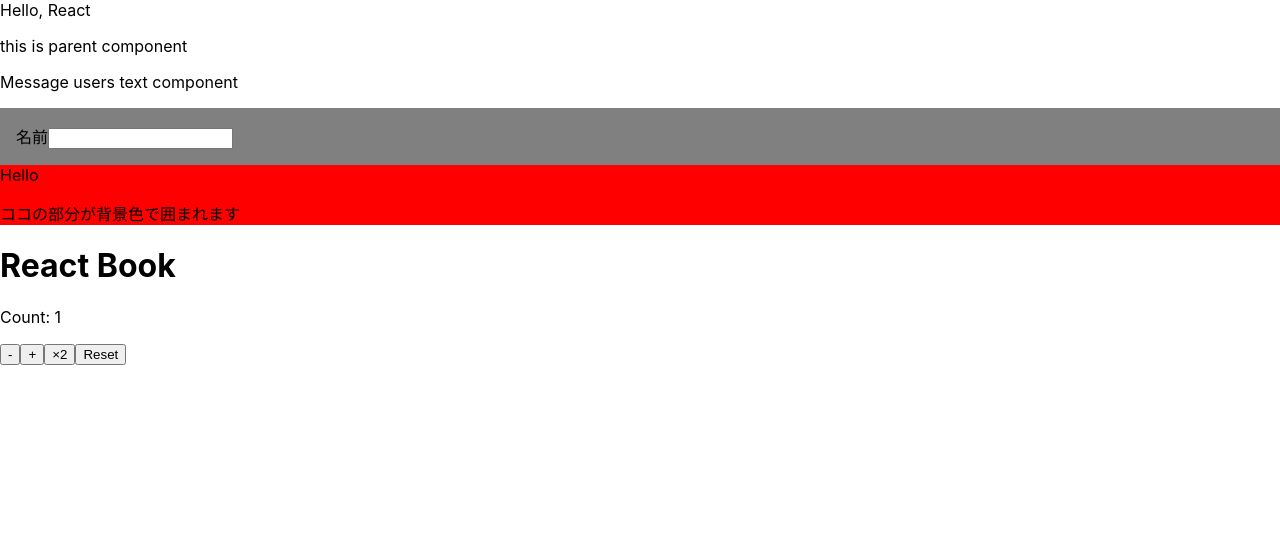
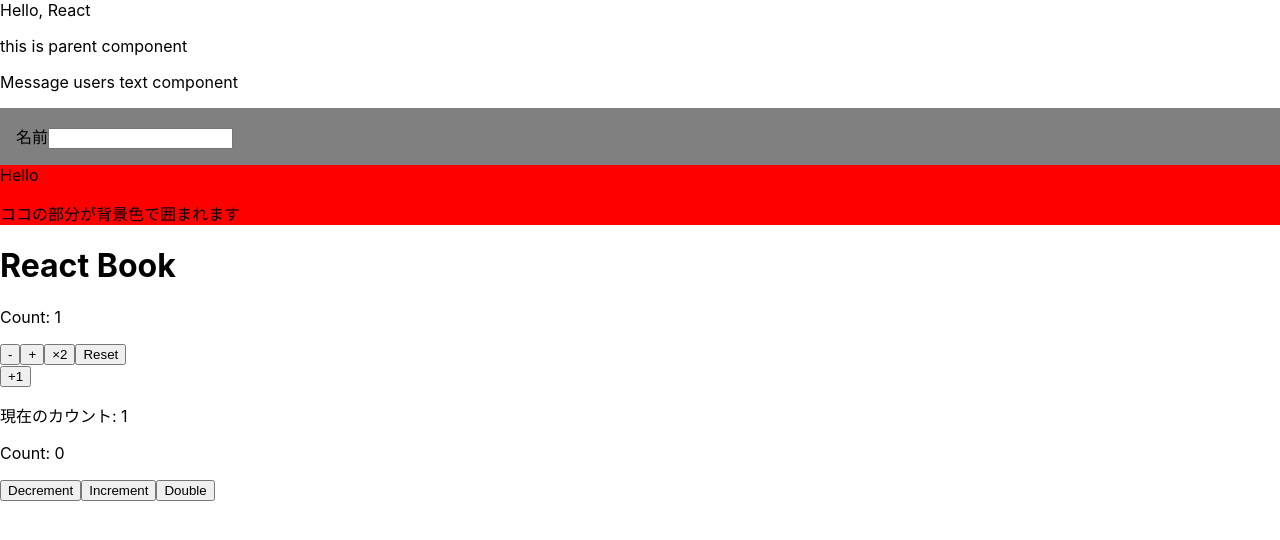
Before and after one commit to Harasou21/to_do, a React (Create React App) app in the folder react-ts-to_do/: page / in a window 1280 px wide. Shown: the top 540 px of the page. Built offline with nearby package versions, Linux system fonts and the light colour scheme.

Commit message:
関数とコンポーネントのメモ化についての勉強

```diff
--- /dev/null
+++ b/react-ts-to_do/src/components/Parent.tsx
@@ -0,0 +1,63 @@
+import React, { memo, useState } from 'react'
+
+type FizzProps = {
+  isFizz: boolean
+}
+
+// Fizzは通常の関数コンポーネント
+// isFizzがtrueの場合はFizzと表示し、それ以外は何も表示しない
+// isFizzの変化に関わらず、親が再描画されるとFizzも再描画される
+const Fizz = (props: FizzProps) => {
+  const { isFizz } = props
+  console.log(`Fizzが再描画されました。isFuzz=${isFizz}`)
+  return (
+    <span>
+      {isFizz ? 'Fizz' : '' }
+    </span>
+  )
+
+}
+
+type BuzzProps = {
+  isBuzz: boolean
+  // propsにonClickを表示
+  onClick: () => void
+}
+
+// Buzzはメモ化した関数コンポーネント
+// isBuzzがtrueの場合はBuzzと表示し、それ以外は何も表示しない
+// 親コンポーネントが再描画されても、isBuzzが変化しない限りはBuzzは再描画しない
+const Buzz = memo<BuzzProps>((props) => {
+  const { isBuzz, onClick } = props
+  console.log(`Buzzが再描画されました、isBuzz=${isBuzz}`)
+  return (
+    <span onClick={onClick}>
+      {isBuzz ? 'Buzz' : ''}
+    </span>
+  )
+})
+
+// 親コンポーネントを定義
+// この形式でexportしたときはimport { Parent } from.. で読み込む
+export const Parent = () => {
+  const [count, setCount] = useState(1)
+  const isFizz = count % 3 === 0
+  const isBuzz = count % 5 === 0
+
+  // この関数はParentの再描画のたびに作成される
+  const onBuzzClick = () => {
+    console.log(`Buzzがクリックされました isBuzz=${isBuzz}`)
+  }
+
+  console.log(`Parentが再描画されました、count=${count}`)
+  return (
+    <div>
+      <button onClick={() => setCount((c) => c+1)}>+1</button>
+      <p>{`現在のカウント: ${count}`}</p>
+      <p>
+        <Fizz isFizz={isFizz}/>
+        <Buzz isBuzz={isBuzz} onClick={onBuzzClick}/>
+      </p>
+    </div>
+  )
+}
--- /dev/null
+++ b/react-ts-to_do/src/components/UseCallback.tsx
@@ -0,0 +1,62 @@
+import React, { useState, useCallback } from 'react'
+
+type ButtonProp = {
+  onClick: () => void
+}
+
+// DecrementButtonは通常の関数コンポーネントでボタンを表示する
+const DecrementButton = (props: ButtonProp) => {
+  const { onClick } = props
+
+  console.log('DecrementButtonが再描画されました')
+
+  return <button onClick={onClick}>Decrement</button>
+}
+
+// IncrementButtonはメモ化した関数コンポーネントでボタンを表示する
+const IncrementButton = React.memo((props: ButtonProp) => {
+  const { onClick } = props
+
+  console.log('IncrementButtonが再描画されました')
+
+  return <button onClick={onClick}>Increment</button>
+})
+
+// DoubleButtonはメモ化した関数コンポーネントでボタンを表示する
+const DoubleButton = React.memo((props: ButtonProp) => {
+  const { onClick } = props
+
+  console.log('DoubleButtonが再描画されました')
+
+  return <button onClick={onClick}>Double</button>
+})
+
+export const ParentUseCallback = () => {
+  const [count, setCount] = useState(0)
+
+  const decrement = () => {
+    setCount((c) => c -1 )
+  }
+
+  const increment = () => {
+    setCount((c) => c + 1)
+  }
+  // useCallbackを使って関数をメモ化する
+  const double = useCallback(() => {
+    setCount((c) => c * 2)
+    // 第2引数は空配列なので、useCallBackは常に同じ関数を返す
+    // つまり常にメモ化されているんおでDoubleButtonが再描画されることはない
+  },[])
+
+  return (
+    <div>
+      <p>Count: {count}</p>
+      {/* コンポーネントに関数を渡す*/}
+      <DecrementButton onClick={decrement} />
+      {/* メモ化コンポーネントに関数を渡す*/}
+      <IncrementButton onClick={increment}/>
+      {/* メモ化コンポーネントに関数を渡す*/}
+      <DoubleButton onClick={double}/>
+    </div>
+  )
+}
--- a/react-ts-to_do/src/index.tsx
+++ b/react-ts-to_do/src/index.tsx
@@ -8,6 +8,8 @@ import Name from './components/Name'
 import ContainerSample from './components/ContainerSample'
 import Page from './components/ContextSample'
 import Counter from './components/Counter';
+import {Parent} from './components/Parent'
+import { ParentUseCallback } from './components/UseCallback';
 import reportWebVitals from './reportWebVitals';
 
 const root = ReactDOM.createRoot(
@@ -21,6 +23,9 @@ root.render(
     <ContainerSample />
     <Page />
     <Counter initialValue={1} />
+    <Parent />
+    <ParentUseCallback  />
+
   </React.StrictMode>
 );
 
```
